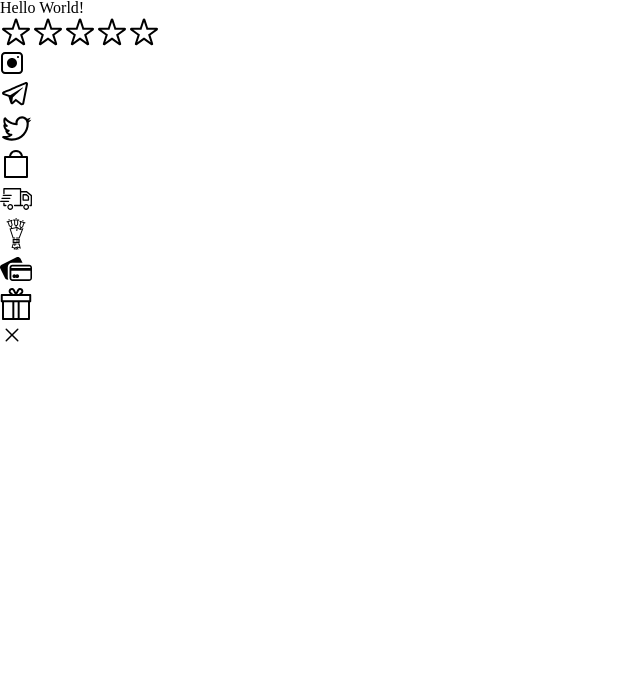
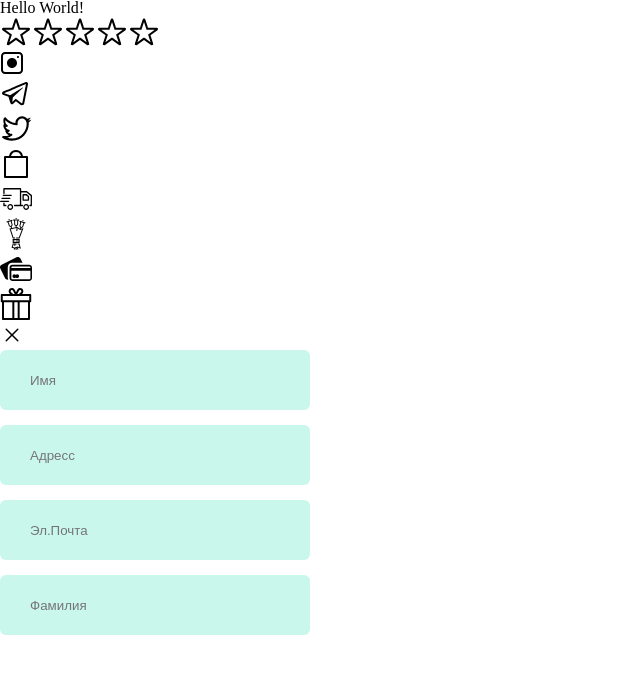
Before and after one commit to StellRay666s/flora, a React (Create React App) app: page / in a window 1280 px wide. Shown: the top 674 px of the page, without its empty margins (0-640 px from the left). Built offline with nearby package versions, Linux system fonts and the light colour scheme.

Commit message:
'add_input_component'

```diff
--- a/src/App.js
+++ b/src/App.js
@@ -15,7 +15,7 @@ import {
   TruckIcon,
   TwitterIcon,
 } from "icons";
-import { CrossClose, Rating } from "components";
+import { CrossClose, Rating, Input } from "components";
 
 function App() {
   return (
@@ -36,6 +36,10 @@ function App() {
       <CreditCartIcon />
       <GiftIcon />
       <CrossClose />
+      <Input text={"Имя"} />
+      <Input text={"Адресс"} />
+      <Input text={"Эл.Почта"} />
+      <Input text={"Фамилия"} />
     </div>
   );
 }
--- /dev/null
+++ b/src/components/Input/index.jsx
@@ -0,0 +1,9 @@
+import React from "react";
+import styleInput from "./input.module.scss";
+export default function index({ text }) {
+  return (
+    <div>
+      <input className={styleInput.inputs} placeholder={text} />
+    </div>
+  );
+}
--- /dev/null
+++ b/src/components/Input/input.module.scss
@@ -0,0 +1,10 @@
+.inputs {
+  width: 250px;
+  height: 40px;
+  padding: 10px 30px;
+  margin-bottom: 15px;
+  background-color: #c9f7ec;
+  border: 1px;
+  border-radius: 6px;
+  outline: none;
+}
--- a/src/components/index.js
+++ b/src/components/index.js
@@ -1,2 +1,3 @@
 export { default as Rating } from "./Rating";
 export { default as CrossClose } from "./CrossClose";
+export { default as Input } from "./Input";
```
